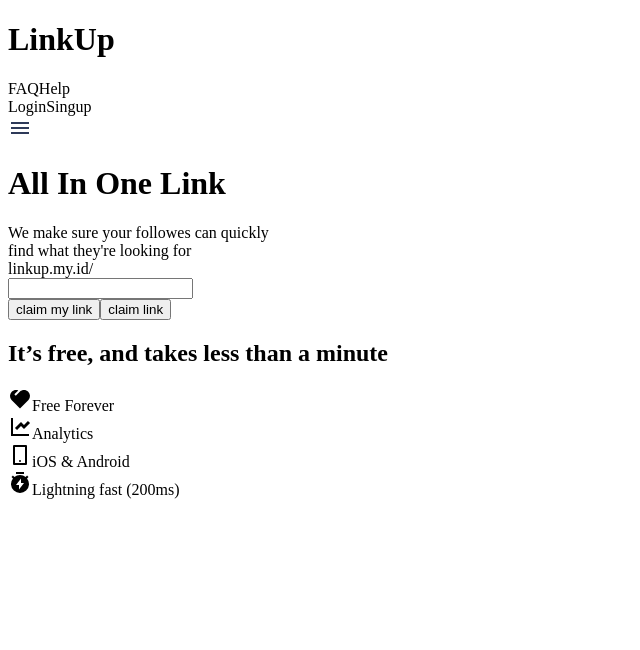
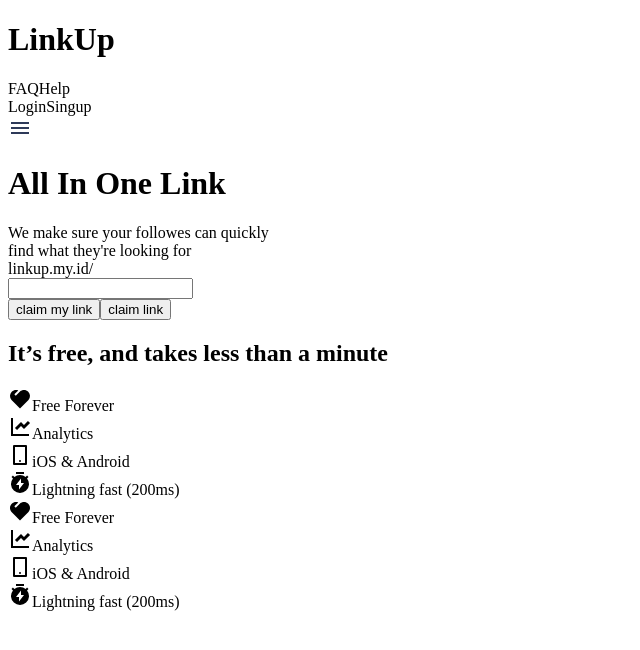
Before and after one commit to soefyan45/linkup, a Nuxt app: page / in a window 1280 px wide. Shown: the top 650 px of the page, without its empty margins (0-640 px from the left). Built offline with nearby package versions, Linux system fonts and the light colour scheme.

Commit message:
landing page

```diff
--- a/pages/index.vue
+++ b/pages/index.vue
@@ -59,7 +59,7 @@
   <div class="flex py-4 items-center">
     <h2 class="mx-auto text-lg">It’s free, and takes less than a minute</h2>
   </div>
-  <div class="flex h-20 w-10/12 mx-auto mt-28 items-center">
+  <div class="hidden lg:block flex h-20 w-10/12 mx-auto mt-28 items-center">
     <div class="flex w-3/12 h-full items-center">
       <div class="justify-center flex items-center mx-auto space-x-2">
         <svg class="h-5 w-5 text-red-500" fill="currentColor" xmlns="http://www.w3.org/2000/svg" viewBox="0 0 24 24" width="24" height="24"><path fill="none" d="M0 0H24V24H0z"/><path d="M20.243 4.757c2.262 2.268 2.34 5.88.236 8.236l-8.48 8.492-8.478-8.492c-2.104-2.356-2.025-5.974.236-8.236C5.515 3 8.093 2.56 10.261 3.44L6.343 7.358l1.414 1.415L12 4.53l-.013-.014.014.013c2.349-2.109 5.979-2.039 8.242.228z"/></svg>
@@ -85,6 +85,36 @@
       </div>
     </div>
   </div>
+  <div class="lg:hidden flex h-20 w-10/12 mx-auto mt-8 items-center">
+    <div class="row w-6/12 items-center justify-center">
+      <div class="flex w-full h-full items-center">
+        <div class="justify-center flex items-center mx-auto space-x-2">
+          <svg class="h-5 w-5 text-red-500" fill="currentColor" xmlns="http://www.w3.org/2000/svg" viewBox="0 0 24 24" width="24" height="24"><path fill="none" d="M0 0H24V24H0z"/><path d="M20.243 4.757c2.262 2.268 2.34 5.88.236 8.236l-8.48 8.492-8.478-8.492c-2.104-2.356-2.025-5.974.236-8.236C5.515 3 8.093 2.56 10.261 3.44L6.343 7.358l1.414 1.415L12 4.53l-.013-.014.014.013c2.349-2.109 5.979-2.039 8.242.228z"/></svg>
+          <span class="mx-auto">Free Forever</span>
+        </div>
+      </div>
+      <div class="flex w-full h-full items-center">
+        <div class="justify-center flex items-center mx-auto space-x-2">
+          <svg class="h-5 w-5 text-green-500" fill="currentColor" xmlns="http://www.w3.org/2000/svg" viewBox="0 0 24 24" width="24" height="24"><path fill="none" d="M0 0H24V24H0z"/><path d="M5 3v16h16v2H3V3h2zm14.94 2.94l2.12 2.12L16 14.122l-3-3-3.94 3.94-2.12-2.122L13 6.88l3 3 3.94-3.94z"/></svg>
+          <span class="mx-auto">Analytics</span>
+        </div>
+      </div>
+    </div>
+    <div class="row w-6/12">
+      <div class="flex w-full h-full items-center">
+        <div class="justify-center flex items-center mx-auto space-x-2">
+          <svg class="h-5 w-5 text-blue-500" fill="currentColor" xmlns="http://www.w3.org/2000/svg" viewBox="0 0 24 24" width="24" height="24"><path fill="none" d="M0 0h24v24H0z"/><path d="M7 4v16h10V4H7zM6 2h12a1 1 0 0 1 1 1v18a1 1 0 0 1-1 1H6a1 1 0 0 1-1-1V3a1 1 0 0 1 1-1zm6 15a1 1 0 1 1 0 2 1 1 0 0 1 0-2z"/></svg>
+          <span class="mx-auto">iOS & Android</span>
+        </div>
+      </div>
+      <div class="flex w-full h-full items-center">
+        <div class="justify-center flex items-center mx-auto space-x-2">
+          <svg class="h-5 w-5 text-yellow-500" fill="currentColor" xmlns="http://www.w3.org/2000/svg" viewBox="0 0 24 24" width="24" height="24"><path fill="none" d="M0 0h24v24H0z"/><path d="M6.382 5.968A8.962 8.962 0 0 1 12 4c2.125 0 4.078.736 5.618 1.968l1.453-1.453 1.414 1.414-1.453 1.453a9 9 0 1 1-14.064 0L3.515 5.93l1.414-1.414 1.453 1.453zM13 12V7.495L8 14h3v4.5l5-6.5h-3zM8 1h8v2H8V1z"/></svg>
+          <span class="mx-auto">Lightning fast (200ms)</span>
+        </div>
+      </div>
+    </div>
+  </div>
 
 </div>
 </template>
```
